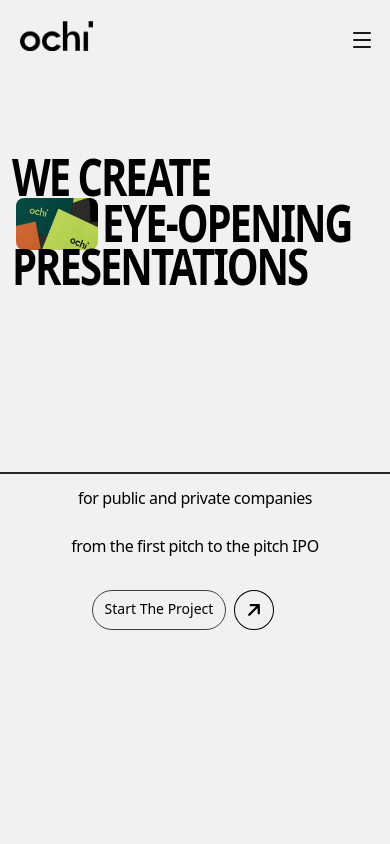
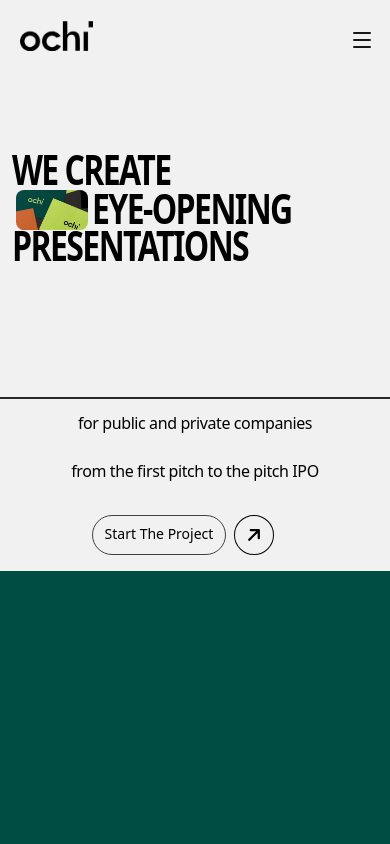
Before and after one commit to laveshweb/ochi, a React (Vite) app: page / in a window 390 px wide. Shown: the top 844 px of the page. Built offline with nearby package versions, Linux system fonts and the light colour scheme.

Commit message:
fix: resolve asset path and layout spacing issues

```diff
--- a/src/App.jsx
+++ b/src/App.jsx
@@ -1,12 +1,14 @@
 import React from 'react'
 import Navbar from './components/Navbar'
 import Landingpage from './components/Landingpage'
+import Marquee from './components/Marquee'
 
 function App() {
   return (
     <div className='w-full h-screen bg-[#f1f1f1]  '>
       <Navbar/>
       <Landingpage/>
+      <Marquee/>
       </div>
   )
 }
--- a/src/components/Landingpage.jsx
+++ b/src/components/Landingpage.jsx
@@ -1,23 +1,23 @@
 import React from 'react'
 import { FaArrowRight } from "react-icons/fa6";
-import LandingPage from '../assets/images/LandingPage.jpg'
+import LandingPage from '../assets/images/landingpage.jpg'
 
 
 const Landingpage = () => {
   return (
-    <div className="w-full h-screen ">
+    <div className="w-full ">
         <div className="Text-Structure mt-20 px-3 sm:px-7 lg:px-18">
-            <div className="masker  text-[40px]  min-[440px]:text-[50px] sm:text-[60px] md:text-8xl  font-['Founders_Grotesk_X-Cond_Bold'] ">
-                <h1 className='uppercase font-sans font-bold  leading-none tracking-tighter relative top-1  lg:h-[100px] scale-y-[1.30]'>We Create</h1>
+            <div className="masker max-[400px]:text-[32px]  text-[40px]  min-[440px]:text-[50px] sm:text-[60px] md:text-8xl  font-['Founders_Grotesk_X-Cond_Bold'] ">
+                <h1 className='uppercase font-sans font-bold  leading-none tracking-tighter relative top-1  lg:h-[100px] scale-y-[1.30] max-[400px]:-translate-y-[3px]'>We Create</h1>
                 <div className='relative left-0 sm:left-2 flex'>
                   <img src={LandingPage} alt="" className='
- w-[90px]  min-w-[400px]:w-[30px] min-w-[400px]:h-[20px]  sm:w-[110px]    md:w-[130px] lg:w-[160px] h-auto relative top-[2px] sm:top-2 lg:top-0 lg:mt-3 p-1  rounded-xl' />
+              w-[80px]  max-[440px]:h-[48px] sm:w-[110px] sm:h-auto  md:w-[130px] lg:w-[160px]  relative top-[2px] sm:top-2 lg:top-0 lg:mt-3 p-1  rounded-xl ' />
                 <h1 className='uppercase font-sans font-bold  -leading-[5vw] tracking-tighter lg:h-[100px] scale-y-[1.30]'>Eye-Opening</h1>
                 </div>
-                <h1 className='uppercase font-sans font-bold -leading-[2vw] tracking-tighter relative -top-4   min-[765px]:top-0 lg:h-[100px]  scale-y-[1.30]'>Presentations</h1>
+                <h1 className='uppercase font-sans font-bold -leading-[2vw] tracking-tighter relative -top-4   min-[765px]:top-0 lg:h-[100px]  scale-y-[1.30] max-[400px]:mt-[5px]'>Presentations</h1>
             </div>
         </div>
-            <div className="border-t-2 border-zinc-800 mt-40 sm:mt-30 flex justify-between  items-center flex flex-col min-[800px]:flex-row ">
+            <div className="border-t-2 border-zinc-800 mt-28   flex justify-between  items-center flex flex-col min-[800px]:flex-row ">
               {
                 ["for public and private companies", "from the first pitch to the pitch IPO"].map((item , index)=>
                   <p className='text-md font-light tracking-tight leading-none px-6 font-normal p-4 sm:p-5 '>{item}</p>
--- /dev/null
+++ b/src/components/Marquee.jsx
@@ -0,0 +1,11 @@
+import React from 'react'
+
+function Marquee() {
+  return (
+    <div className="w-full h-[50vh] bg-[#004D43]">
+
+    </div>
+  )
+}
+
+export default Marquee
```
